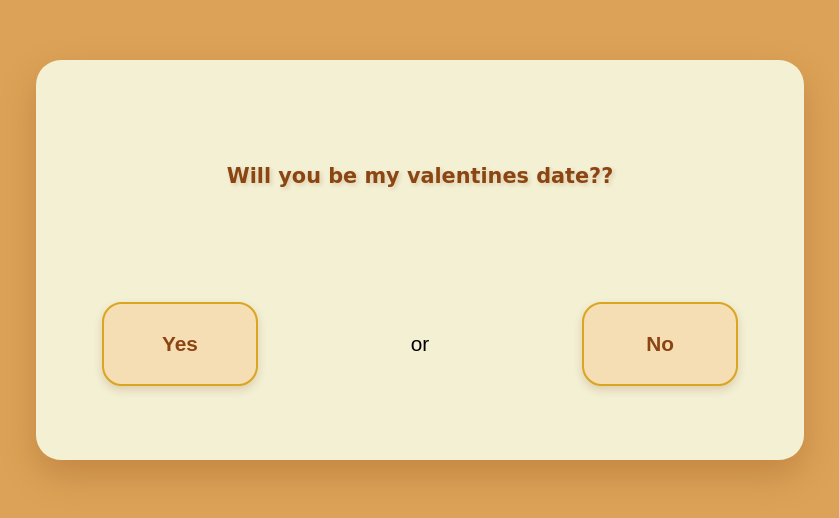
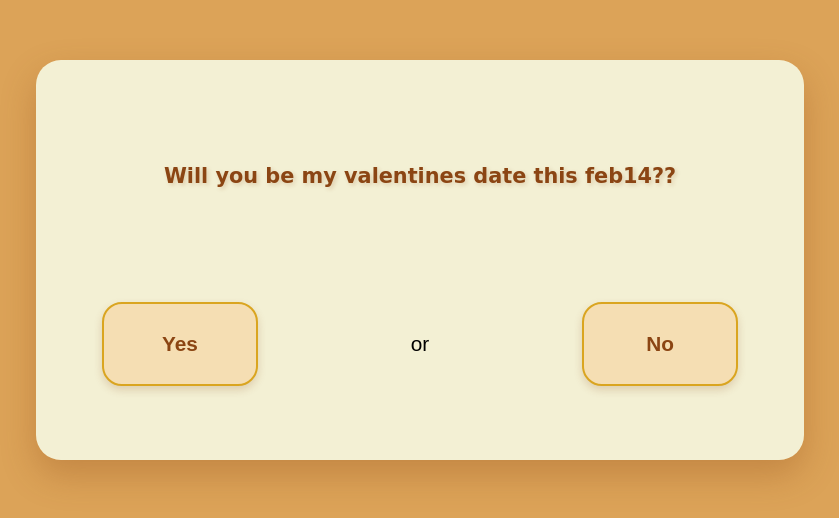
Before and after one commit to solikeij/Liyag-Valentines-Invitation-Project, a plain HTML site: page index.html in a window 1280 px wide. Shown: the part 140-658 px from the top of the page, without its empty margins (220-1059 px from the left). Drawn offline with nearby package versions, Linux system fonts and the light colour scheme.

Commit message:
Update invitation message for Valentine's date

```diff
--- a/index.html
+++ b/index.html
@@ -9,7 +9,7 @@
 <body>
     <main>
         <section class = "titlesctn">
-            <h1>Will you be my valentines date??</h1>
+            <h1>Will you be my valentines date this feb14??</h1>
         </section>
         <section class = "btnsctn">
             <button class = "buttons" id = "yes">Yes</button>
```
